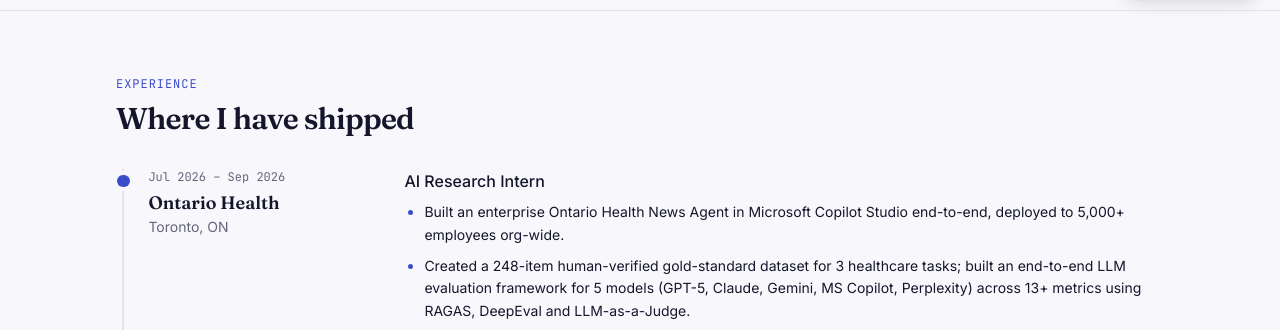
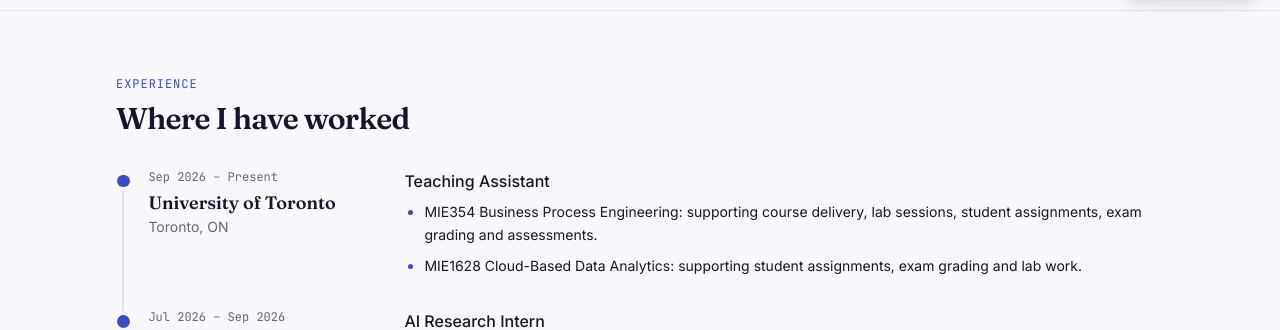
Before and after one commit to sohenpatel22/portfolio, a Next.js app: page / in a window 1280 px wide. Shown: the part 786-1116 px from the top of the page. Built offline with nearby package versions, Linux system fonts and the light colour scheme; no server answers.

Commit message:
Add Teaching Assistant role to experience

```diff
--- a/src/app/page.tsx
+++ b/src/app/page.tsx
@@ -73,7 +73,7 @@
       </section>
       </div>
 
-      <Section id="experience" eyebrow="Experience" title="Where I have shipped">
+      <Section id="experience" eyebrow="Experience" title="Where I have worked">
         <div className="tl-list space-y-8">
           {experience.map((e) => (
             <article key={e.org} className="tl-item grid gap-2 md:grid-cols-[14rem_1fr] md:gap-8">
--- a/src/data/profile.ts
+++ b/src/data/profile.ts
@@ -22,6 +22,16 @@
 ];
 
 export const experience = [
+  {
+    role: "Teaching Assistant",
+    org: "University of Toronto",
+    place: "Toronto, ON",
+    period: "Sep 2026 – Present",
+    bullets: [
+      "MIE354 Business Process Engineering: supporting course delivery, lab sessions, student assignments, exam grading and assessments.",
+      "MIE1628 Cloud-Based Data Analytics: supporting student assignments, exam grading and lab work.",
+    ],
+  },
   {
     role: "AI Research Intern",
     org: "Ontario Health",
@@ -177,7 +187,6 @@
 
 export const achievements = [
   "Aga Khan Foundation International Scholarship, fully covering graduate study at the University of Toronto",
-  "Teaching Assistant: MIE354 Business Process Engineering and MIE1628 Cloud-Based Data Analytics",
   "2 provisional patents filed for ISRO research on deployable space telescope systems (IN:202421088072, IN:202421087180)",
   "All-India Rank 3465 in GATE XE 2023",
 ];
```
